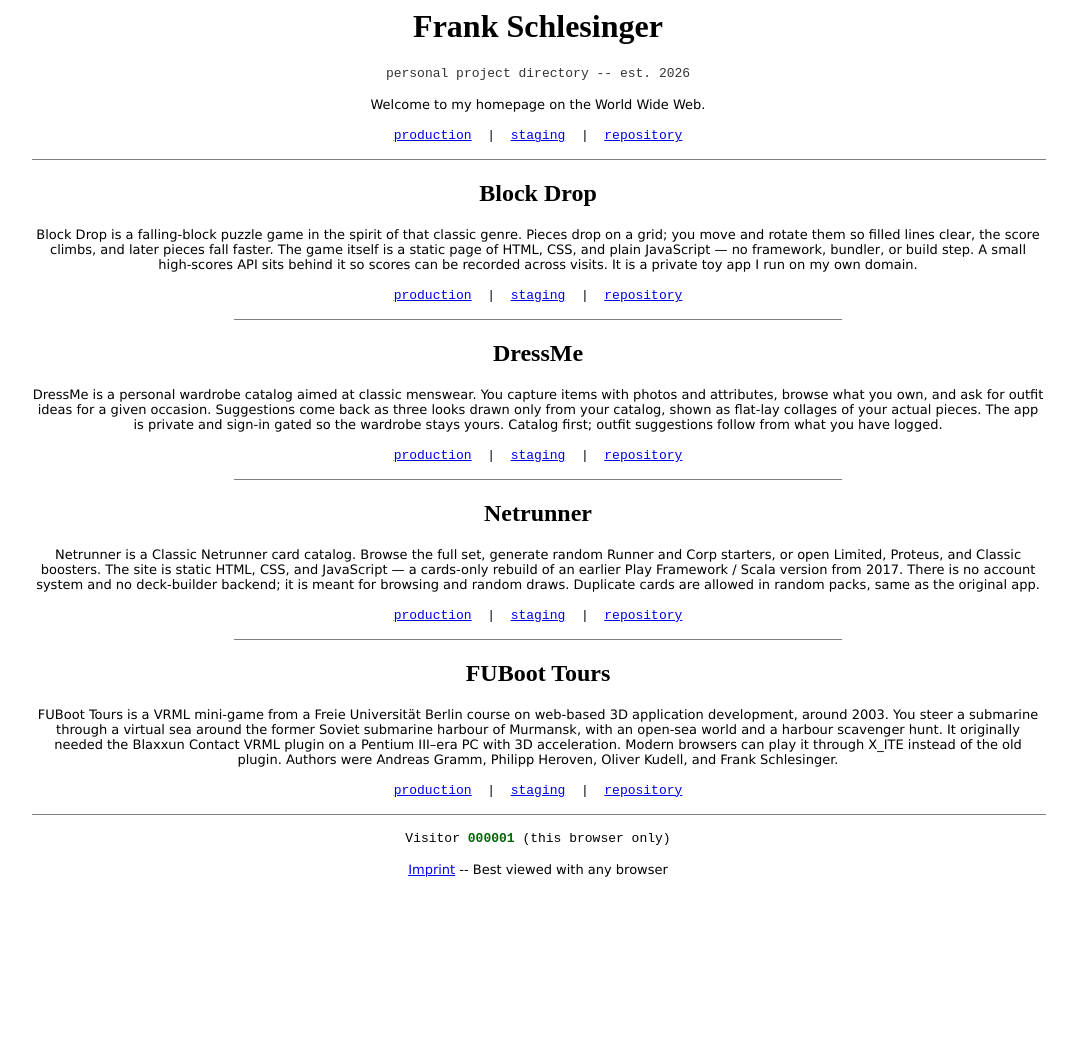
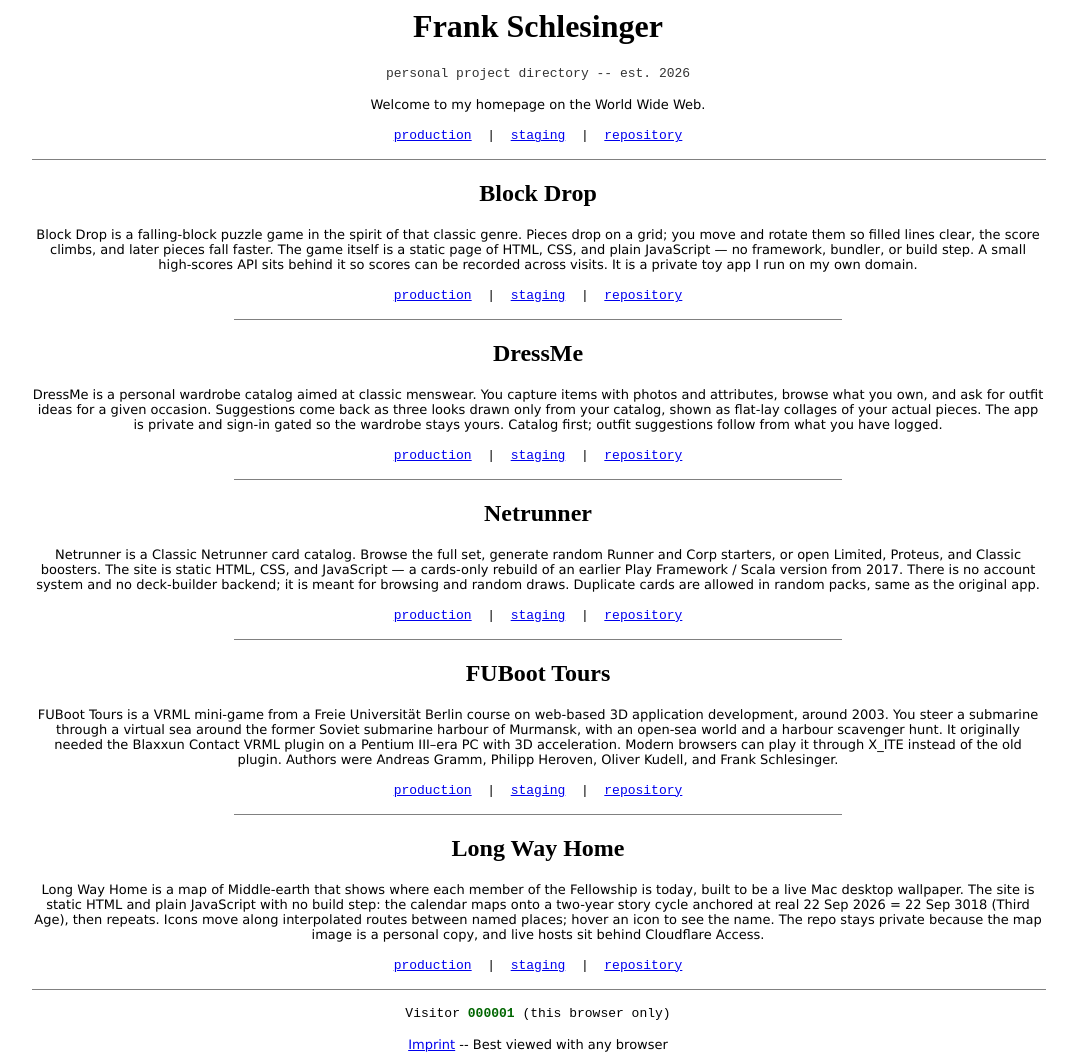
Before and after one commit to 7oas7er/homepage, a plain HTML site: page homepage/index.html in a window 1280 px wide. Shown: the whole page, without its empty margins (102-1179 px from the left). Before the commit the page ends 885 px from the top, so only its background shows below. Drawn offline with Linux system fonts and the light colour scheme.

Commit message:
Promote staging to main (Long Way Home listing)
Content-sync: match origin/staging tip tree onto main for promote (#70).
Co-authored-by: Frank Schlesinger <Frank@Schlesinger.com>

```diff
--- a/homepage/index.html
+++ b/homepage/index.html
@@ -3,7 +3,7 @@
   <head>
     <title>Frank Schlesinger -- Homepage</title>
     <meta name="description" content="Frank Schlesinger project directory -- staging and production links.">
-    <script src="js/app.js?v=5" defer></script>
+    <script src="js/app.js?v=6" defer></script>
   </head>
   <body bgcolor="#ffffff" text="#000000" link="#0000ee" vlink="#551a8b" alink="#ff0000">
     <center>
--- a/homepage/js/app.js
+++ b/homepage/js/app.js
@@ -98,7 +98,7 @@
       return;
     }
 
-    fetch("projects.json?v=3")
+    fetch("projects.json?v=4")
       .then(function (res) {
         if (!res.ok) {
           throw new Error("HTTP " + res.status);
--- a/homepage/projects.json
+++ b/homepage/projects.json
@@ -30,5 +30,13 @@
     "production": "https://fuboot.7oas7er.com",
     "staging": "https://fuboot-stg.7oas7er.com",
     "repository": "https://github.com/7oas7er/fuboot-tours"
+  },
+  {
+    "id": "long-way-home",
+    "name": "Long Way Home",
+    "description": "Long Way Home is a map of Middle-earth that shows where each member of the Fellowship is today, built to be a live Mac desktop wallpaper. The site is static HTML and plain JavaScript with no build step: the calendar maps onto a two-year story cycle anchored at real 22 Sep 2026 = 22 Sep 3018 (Third Age), then repeats. Icons move along interpolated routes between named places; hover an icon to see the name. The repo stays private because the map image is a personal copy, and live hosts sit behind Cloudflare Access.",
+    "production": "https://longwayhome.7oas7er.com",
+    "staging": "https://longwayhome-stg.7oas7er.com",
+    "repository": "https://github.com/7oas7er/long-way-home"
   }
 ]
```
Also changed, not shown: docs/architecture.md (+1 -0 lines), tests/unit/app.test.mjs (+12 -0 lines).
